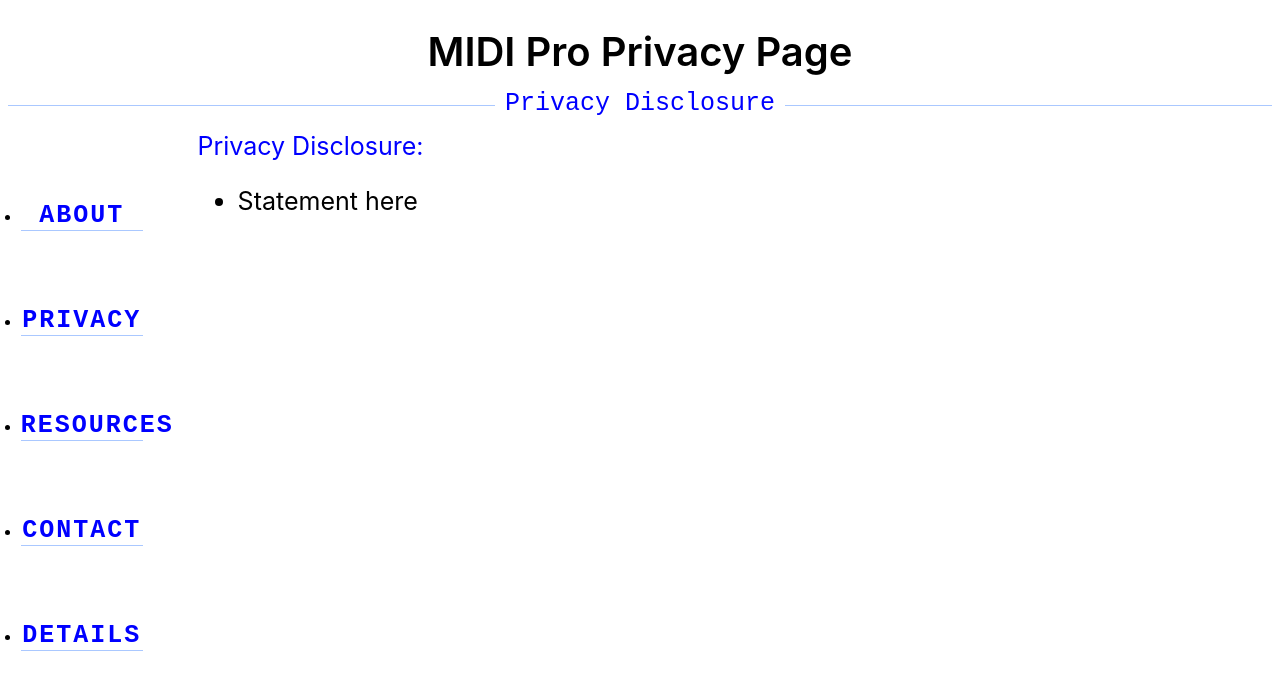
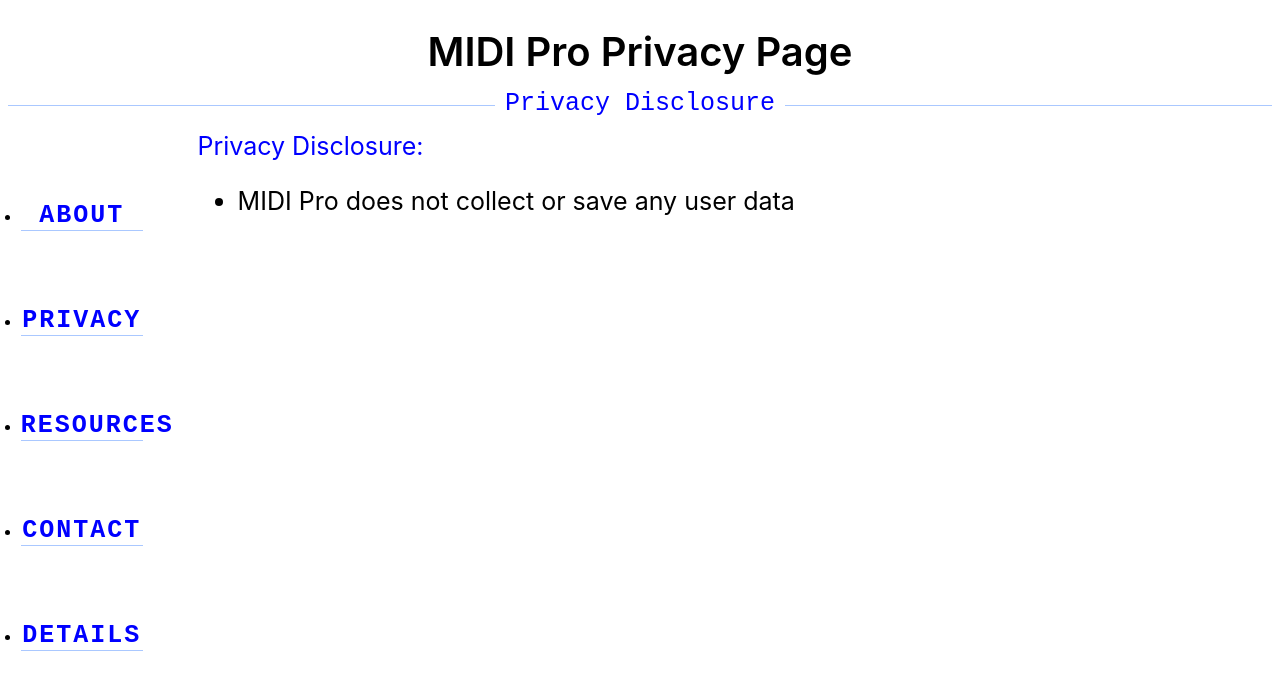
Before and after one commit to reneezuleta/reneezuleta.github.io, a plain HTML site: page privacy.html in a window 1280 px wide. Drawn offline with Linux system fonts and the light colour scheme.

Commit message:
added privacy text

```diff
--- a/privacy.html
+++ b/privacy.html
@@ -41,7 +41,7 @@
    <p id="musicChannelsId">
 	<h2 class="page_title" id="Privacy">Privacy Disclosure:</h2>
 	    <ul>
-		<li>Statement here</li>
+		<li>MIDI Pro does not collect or save any user data</li>
 	    </ul>
     </p>
 
```
